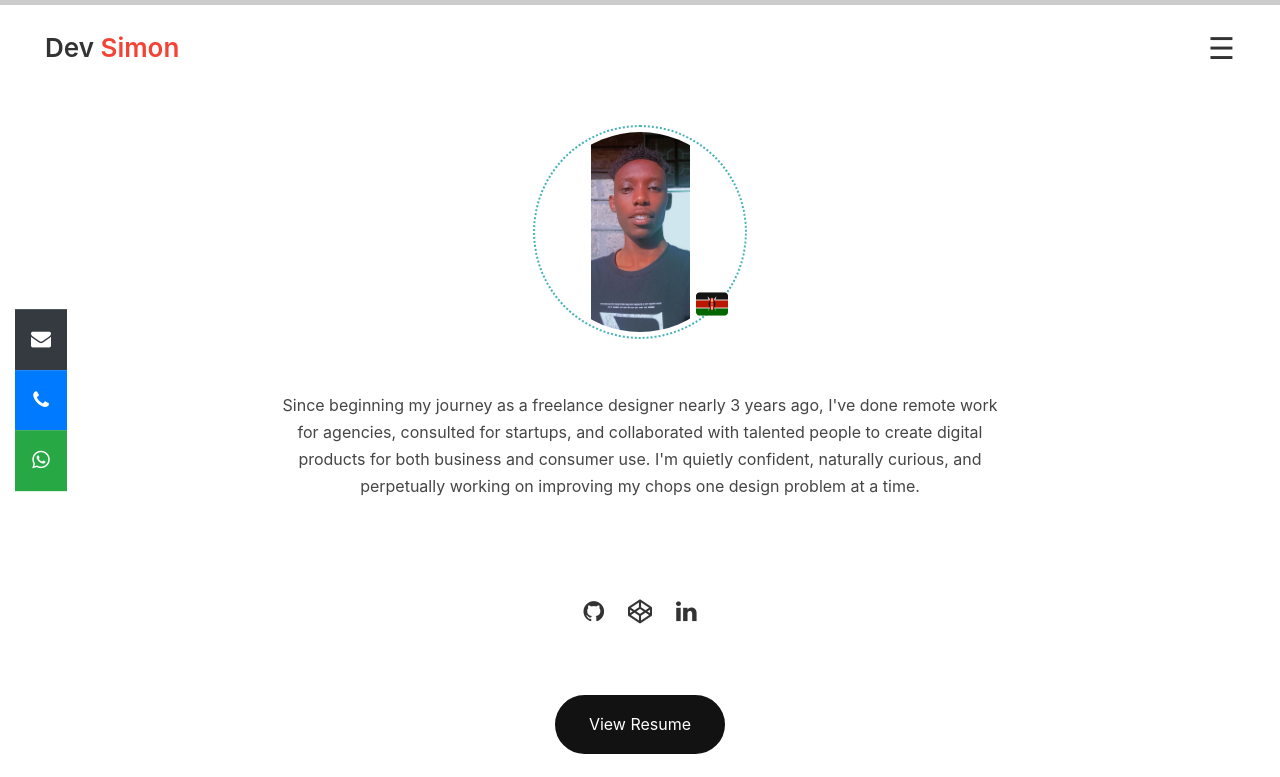
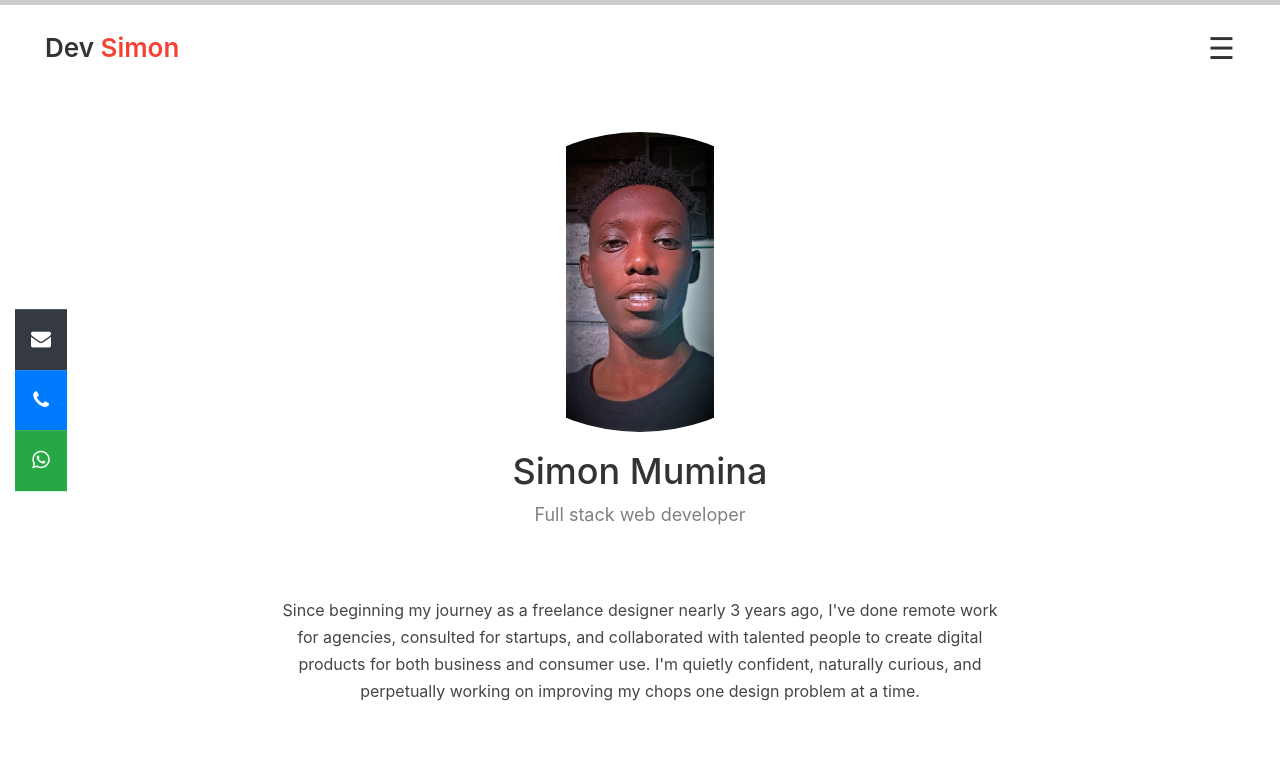
Before and after one commit to muminae100/portfolio, a Flask app: page / in a window 1280 px wide. Shown: the top 777 px of the page. Run offline with Flask 2, Linux system fonts and the light colour scheme; some libraries are stand-ins or nearby versions.

Commit message:
Add profile card

```diff
--- a/static/css/main.css
+++ b/static/css/main.css
@@ -188,13 +188,13 @@
     margin: 20px 0;
     padding: 20px;
   }
-  .card {
-    width: 200px;
-    height: 200px;
+  /* .card {
+    width: 300px;
+    height: 300px;
     position: relative;
     border-radius: 50%;
-    background-image: url('../img/simon.jpg');
-    background-size: contain;
+    background-image: url('../img/simon3.jpg');
+    background-size: cover;
     background-repeat: no-repeat;
     background-position: center;
     outline: 2px dotted #46b3b5;
@@ -204,6 +204,18 @@
     position: absolute;
     bottom: 6%;
     right: 6%;
+  } */
+
+  .card {
+    width: 350px;
+    margin: auto;
+    text-align: center;
+    object-fit: contain;
+  }
+
+  .card .title {
+    color: grey;
+    font-size: 18px;
   }
 
   .c3{
--- a/templates/index.html
+++ b/templates/index.html
@@ -3,12 +3,18 @@
 
       <!-- profile picture start -->
       <div class="profile-pic-container">
-        <div class="card-container">
+        <div class="card__container">
+        <!-- <div class="card">
+          <img src="{{ url_for('static', filename = 'img/kenyan_flag.png') }}" class="kenyan_flag">
+        </div> -->
         <div class="card">
-          <img src="{{ url_for('static', filename = 'img/kenyan_flag.png') }}" class="kenyan_flag">
+          <img src="{{ url_for('static', filename='img/simon3.jpg') }}" alt=""
+          style="width:100%;height: 300px;border-radius: 50%;object-fit: contain;">
+          <h1>Simon Mumina</h1>
+          <p class="title">Full stack web developer</p>
         </div>
         </div>
-        </div>
+      </div>
         <!-- profile picture end -->
 
         <!-- text start -->
```
Also changed, not shown: static/img/simon1.jpg (added), static/img/simon2.jpg (added), static/img/simon3.jpg (added).
